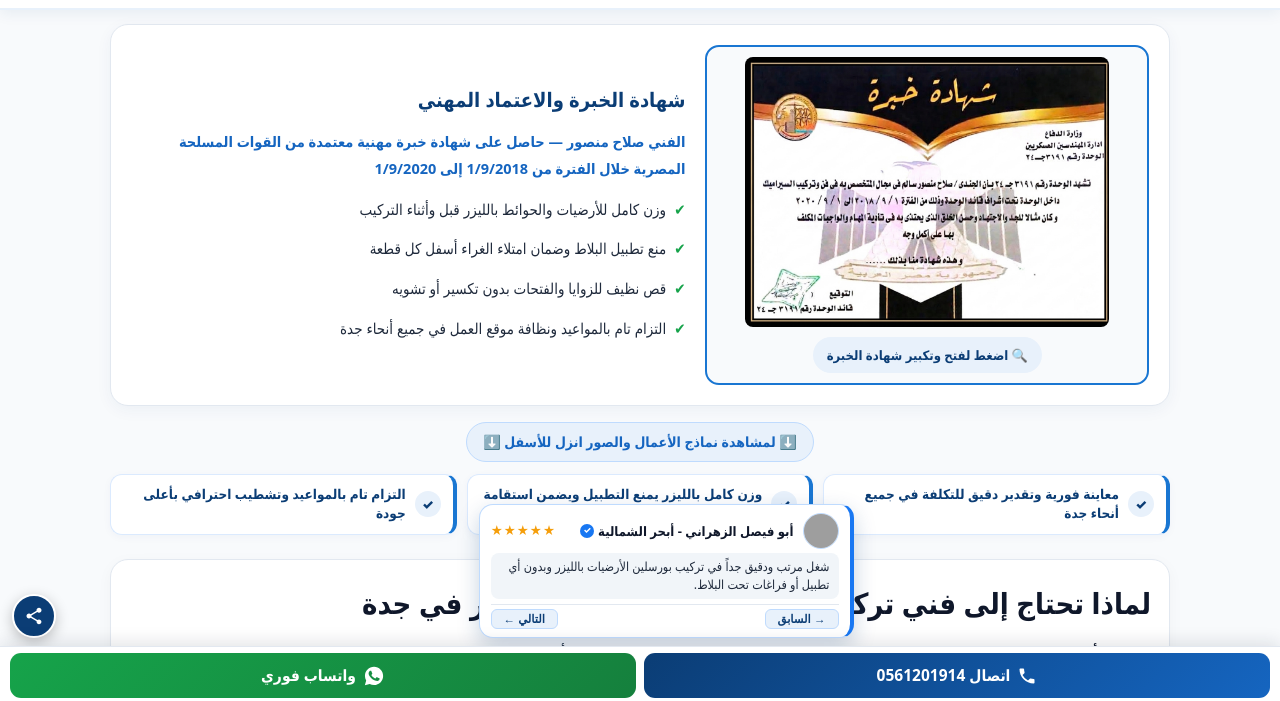
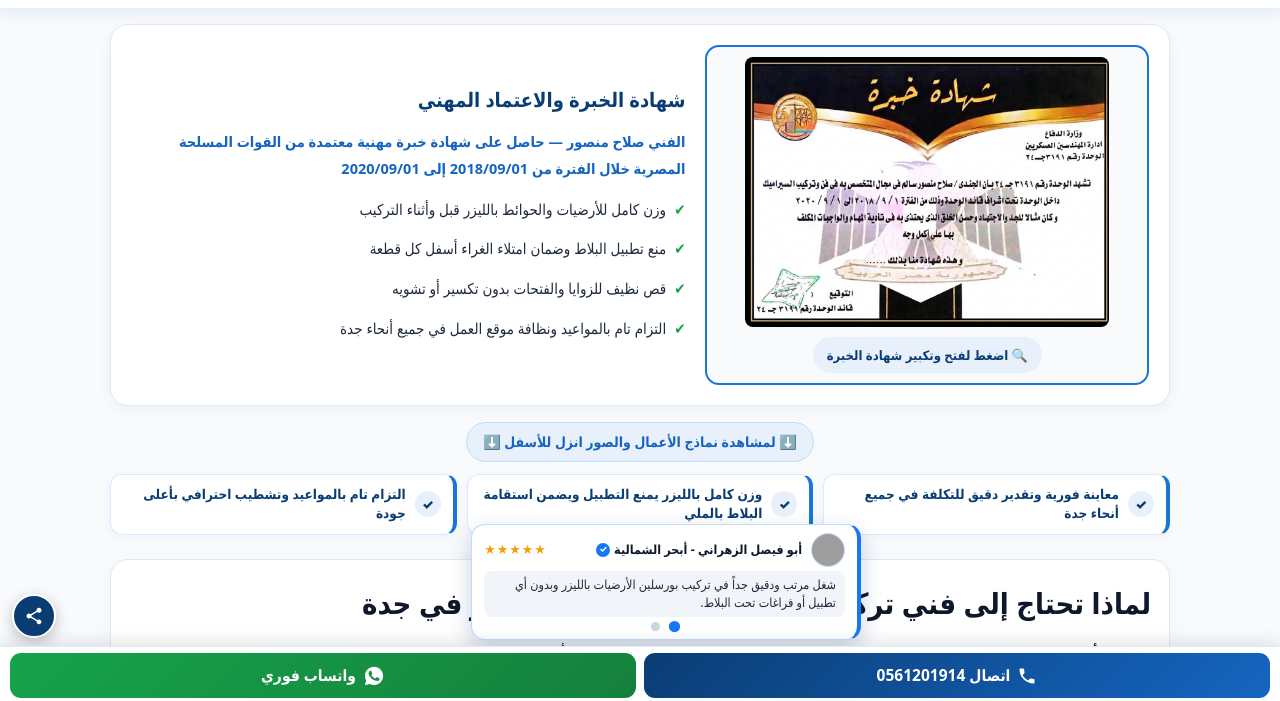
Before and after one commit to jawhara-kitchen-jeddah/jawhara-ceramic-jeddah, a plain HTML site: page index.html in a window 1280 px wide. Shown: the part 96-797 px from the top of the page. Drawn offline with Linux system fonts and the light colour scheme; no server answers; grey boxes are pictures that could not be loaded.

Commit message:
Update index.html

```diff
--- a/index.html
+++ b/index.html
@@ -41,7 +41,7 @@
       color: var(--text);
       line-height: 1.85;
       overflow-x: hidden;
-      padding-bottom: 66px;
+      padding-bottom: 135px;
     }
     a { text-decoration: none; color: inherit; }
     img { max-width: 100%; display: block; }
@@ -163,6 +163,7 @@
       font-weight: 800;
     }
     .cert-info h1, .cert-info h2 { font-size: 20px; color: var(--blue-dark); margin-bottom: 10px; font-weight: 900; }
+    .date-ltr { direction: ltr; unicode-bidi: embed; display: inline-block; font-weight: 900; }
     .check-list { list-style: none; }
     .check-list li { padding: 6px 0; font-size: 15px; display: flex; align-items: flex-start; gap: 8px; }
     .check-icon { color: var(--green); font-weight: 900; }
@@ -491,30 +492,30 @@
       direction: ltr;
       letter-spacing: 0.5px;
     }
+    /* صندوق التعليقات الثابت أسفل الشاشة بحركة دائرية مستمرة ونقطتين للتنقل */
     .fb-review-toast {
       position: fixed;
-      bottom: 66px;
+      bottom: 64px;
       right: 12px;
       left: 64px;
-      max-width: 375px;
+      max-width: 390px;
       margin: 0 auto;
       background: #ffffff;
       border-radius: 14px;
-      padding: 8px 11px;
+      padding: 8px 12px;
       box-shadow: 0 8px 22px rgba(11, 61, 117, 0.22);
       border: 1px solid #bfdbfe;
       border-right: 4px solid var(--fb-blue);
       z-index: 1050;
-      opacity: 0;
-      pointer-events: none;
-      transform: translateY(14px);
-      transition: opacity 0.35s ease, transform 0.35s ease;
+      opacity: 1;
+      pointer-events: auto;
+      touch-action: pan-y;
+      user-select: none;
     }
-    .fb-review-toast.show { opacity: 1; transform: translateY(0); pointer-events: auto; }
     .fb-review-top { display: flex; align-items: center; gap: 9px; margin-bottom: 4px; }
     .fb-avatar {
-      width: 36px;
-      height: 36px;
+      width: 34px;
+      height: 34px;
       border-radius: 50%;
       overflow: hidden;
       background: #e2e8f0;
@@ -526,7 +527,7 @@
     }
     .fb-avatar img { width: 100%; height: 100%; object-fit: cover; display: block; }
     .fb-user-line { flex: 1; display: flex; align-items: center; justify-content: space-between; gap: 6px; overflow: hidden; }
-    .fb-user-name { font-size: 13px; font-weight: 800; color: #0f172a; display: inline-flex; align-items: center; gap: 4px; white-space: nowrap; }
+    .fb-user-name { font-size: 12.5px; font-weight: 800; color: #0f172a; display: inline-flex; align-items: center; gap: 4px; white-space: nowrap; }
     .fb-verified {
       background: var(--fb-blue);
       color: var(--white);
@@ -538,20 +539,37 @@
       align-items: center;
       justify-content: center;
     }
-    .fb-stars { color: #f59e0b; font-size: 12px; letter-spacing: 0.5px; flex-shrink: 0; }
-    .fb-comment-body { background: #f1f5f9; border-radius: 8px; padding: 5px 9px; font-size: 12.5px; color: #1e293b; line-height: 1.45; }
-    .fb-toast-controls { display: flex; justify-content: space-between; align-items: center; margin-top: 5px; padding-top: 4px; border-top: 1px solid #e2e8f0; }
-    .fb-arrow-btn {
-      background: var(--blue-light);
-      color: var(--blue-dark);
-      border: 1px solid #bfdbfe;
-      border-radius: 6px;
-      padding: 2px 12px;
-      font-size: 11.5px;
-      font-weight: 800;
+    .fb-stars { color: #f59e0b; font-size: 11.5px; letter-spacing: 0.5px; flex-shrink: 0; }
+    .fb-comment-body {
+      background: #f1f5f9;
+      border-radius: 8px;
+      padding: 5px 9px;
+      font-size: 12.5px;
+      color: #1e293b;
+      line-height: 1.45;
+      transition: opacity 0.2s ease;
+    }
+    .fb-toast-dots {
+      display: flex;
+      justify-content: center;
+      align-items: center;
+      gap: 10px;
+      margin-top: 5px;
+    }
+    .fb-dot-btn {
+      width: 9px;
+      height: 9px;
+      border-radius: 50%;
+      border: none;
+      background: #cbd5e1;
       cursor: pointer;
+      padding: 0;
+      transition: transform 0.2s ease, background 0.2s ease;
     }
-    .fb-arrow-btn:hover { background: var(--blue-card); color: #fff; }
+    .fb-dot-btn.active {
+      background: var(--fb-blue);
+      transform: scale(1.25);
+    }
     .sticky-bottom-bar {
       position: fixed;
       bottom: 0;
@@ -712,7 +730,7 @@
           </div>
           <div class="cert-info">
             <h1>شهادة الخبرة والاعتماد المهني</h1>
-            <p style="font-size:14.5px;color:var(--blue-mid);font-weight:800;margin-bottom:8px;">الفني صلاح منصور — حاصل على شهادة خبرة مهنية معتمدة من القوات المسلحة المصرية خلال الفترة من 1/9/2018 إلى 1/9/2020</p>
+            <p style="font-size:14.5px;color:var(--blue-mid);font-weight:800;margin-bottom:8px;">الفني صلاح منصور — حاصل على شهادة خبرة مهنية معتمدة من القوات المسلحة المصرية خلال الفترة من <span class="date-ltr">2018/09/01</span> إلى <span class="date-ltr">2020/09/01</span></p>
             <ul class="check-list">
               <li><span class="check-icon">✔</span> وزن كامل للأرضيات والحوائط بالليزر قبل وأثناء التركيب</li>
               <li><span class="check-icon">✔</span> منع تطبيل البلاط وضمان امتلاء الغراء أسفل كل قطعة</li>
@@ -983,22 +1001,22 @@
     </div>
   </footer>
 
-  <!-- صندوق التعليقات العائم بدون عداد وبدون تواريخ وبـ 200 تعليق متنوع -->
+  <!-- صندوق التعليقات الثابت أسفل الشاشةبحركة دائرية مستمرة ونقطتين للتمرير يمين ويسار وبدون ذكر العدد -->
   <div class="fb-review-toast" id="fbReviewToast" aria-live="polite">
     <div class="fb-review-top">
       <div class="fb-avatar" id="fbReviewAvatar"></div>
       <div class="fb-user-line">
         <div class="fb-user-name">
-          <span id="fbReviewName">Mohammed Al-Harbi</span>
+          <span id="fbReviewName">أبو فيصل الزهراني</span>
           <span class="fb-verified">✓</span>
         </div>
         <span class="fb-stars" id="fbReviewStars">★★★★★</span>
       </div>
     </div>
     <div class="fb-comment-body" id="fbReviewText"></div>
-    <div class="fb-toast-controls">
-      <button type="button" class="fb-arrow-btn" onclick="prevToastReview()">&#8594; السابق</button>
-      <button type="button" class="fb-arrow-btn" onclick="nextToastReview()">التالي &#8592;</button>
+    <div class="fb-toast-dots">
+      <button type="button" class="fb-dot-btn active" id="fbDotRight" onclick="prevToastReview()" aria-label="السابق"></button>
+      <button type="button" class="fb-dot-btn" id="fbDotLeft" onclick="nextToastReview()" aria-label="التالي"></button>
     </div>
   </div>
 
@@ -1047,7 +1065,6 @@
       "https://randomuser.me/api/portraits/men/14.jpg"
     ];
 
-    /* توليد 200 تعليق متنوع (ثلثها بأحياء جدة والباقي عام لجميع تخصصات البورسلين والسيراميك والرخام) */
     var REVIEW_NAMES = [
       "أبو فيصل الزهراني", "Tariq Al-Ghamdi", "خالد الحربي", "Mohammed Al-Otaibi", "سعيد الشهري",
       "Faisal Bin Mahfouz", "عبدالرحمن المالكي", "Omar Al-Sulaimani", "ماجد القحطاني", "Yasser Al-Harthi",
@@ -1078,7 +1095,7 @@
       "البلاط ثابت كأنه صبة واحدة ولا يوجد أي صوت تطبيل نهائياً مع استخدام المشط ذو الحدين والهزاز.",
       "من أفضل الفنيين في جدة لتركيب البورسلين والرخام بالليزر، دقة وأمانة ونظافة في موقع العمل."
     ];
-    var STAR_PATTERNS = ["★★★★★", "★★★★☆", "★★★★★", "★★★½☆", "", "★★★★★", "★★★☆☆", "★★★★☆", "★★★★★", ""];
+    var STAR_PATTERNS = ["★★★★★", "★★★★☆", "★★★★★", "★★★½☆", "★★★★★", "★★★★★", "★★★☆☆", "★★★★☆", "★★★★★", "★★★★☆"];
 
     var REALISTIC_REVIEWS = [];
     for (var rIdx = 0; rIdx < 200; rIdx++) {
@@ -1093,7 +1110,6 @@
       });
     }
 
-    /* قسم الفيديوهات: اتركه فارغاً ليظهر مكانه شهادة الخبرة، وعندما تضيف فيديوهات تظهر تلقائياً */
     var SITE_VIDEOS = [];
 
     var DEFAULT_CONFIG = {
@@ -1171,22 +1187,31 @@
       });
     })();
 
-    /* صندوق التعليقات العائم بدون عداد وبدون تواريخ */
+    /* شريط التعليقات الثابت بحركة دائرية متواصلة ونقطتين للتنقل والسحب باللمس */
     var toastIndex = 0;
     var toastTimer = null;
     function renderToastReview(idx) {
-      var toast = document.getElementById("fbReviewToast");
       var avatarEl = document.getElementById("fbReviewAvatar");
       var nameEl = document.getElementById("fbReviewName");
       var starsEl = document.getElementById("fbReviewStars");
       var textEl = document.getElementById("fbReviewText");
-      if (!toast || !REALISTIC_REVIEWS || REALISTIC_REVIEWS.length === 0) return;
+      var dotR = document.getElementById("fbDotRight");
+      var dotL = document.getElementById("fbDotLeft");
+      if (!REALISTIC_REVIEWS || REALISTIC_REVIEWS.length === 0) return;
       var item = REALISTIC_REVIEWS[idx];
       avatarEl.innerHTML = '<img src="' + item.photo + '" alt="' + item.name + '">';
       nameEl.textContent = item.name;
       starsEl.textContent = item.stars;
       textEl.textContent = item.text;
-      toast.classList.add("show");
+      if (dotR && dotL) {
+        if (idx % 2 === 0) {
+          dotR.classList.add("active");
+          dotL.classList.remove("active");
+        } else {
+          dotL.classList.add("active");
+          dotR.classList.remove("active");
+        }
+      }
     }
     function nextToastReview() {
       toastIndex = (toastIndex + 1) % REALISTIC_REVIEWS.length;
@@ -1203,13 +1228,26 @@
       toastTimer = setInterval(function() {
         toastIndex = (toastIndex + 1) % REALISTIC_REVIEWS.length;
         renderToastReview(toastIndex);
-      }, 10000);
+      }, 6500);
     }
     (function initFacebookReviewsLoop() {
-      setTimeout(function() {
       renderToastReview(0);
       resetToastInterval();
-      }, 1200);
+      var toastBox = document.getElementById("fbReviewToast");
+      var startX = 0;
+      if (toastBox) {
+        toastBox.addEventListener("touchstart", function(e) {
+          startX = e.touches[0].clientX;
+        }, { passive: true });
+        toastBox.addEventListener("touchend", function(e) {
+          var endX = e.changedTouches[0].clientX;
+          if (startX - endX > 30) {
+            nextToastReview();
+          } else if (endX - startX > 30) {
+            prevToastReview();
+          }
+        }, { passive: true });
+      }
     })();
 
     function scrollGallery(offset) {
@@ -1217,7 +1255,6 @@
       if (track) track.scrollBy({ left: offset, behavior: "smooth" });
     }
 
-    /* قسم الفيديوهات: يعرض شهادة الخبرة في حال عدم وجود فيديوهات، ويعرض الفيديوهات عند إضافتها */
     (function initLazyVideos() {
       var vGrid = document.getElementById("homeVideosGrid");
       var titleEl = document.getElementById("videosSectionTitle");
@@ -1227,7 +1264,7 @@
         vGrid.className = "";
         vGrid.innerHTML = '<div class="video-cert-placeholder" onclick="openLightbox(\'1.png\')">' +
           '<img src="1.png" alt="شهادة الخبرة المهنية من القوات المسلحة المصرية - صلاح منصور">' +
-          '<p>شهادة خبرة مهنية معتمدة من القوات المسلحة المصرية (من 1/9/2018 إلى 1/9/2020) — اضغط للتكبير</p>' +
+          '<p>شهادة خبرة مهنية معتمدة من القوات المسلحة المصرية (<span class="date-ltr">2018/09/01</span> إلى <span class="date-ltr">2020/09/01</span>) — اضغط للتكبير</p>' +
         '</div>';
         return;
       }
@@ -1247,10 +1284,40 @@
       cardEl.innerHTML = '<iframe width="100%" height="100%" src="https://www.youtube.com/embed/' + videoId + '?autoplay=1" frameborder="0" allow="accelerometer; autoplay; clipboard-write; encrypted-media; gyroscope; picture-in-picture" allowfullscreen></iframe>';
     }
 
-    /* السحب التلقائي لجميع المقالات والصور من مستودع جيت هاب */
+    /* السحب التلقائي لجميع المقالات من articles.json ومستودع جيت هاب معاً */
     (async function syncAutoArticlesAndGallery() {
       var allSliderImages = [];
       var articlesHtml = "";
+      var addedUrls = {};
+
+      /* 1. الجلب الفوري من ملف articles.json */
+      try {
+        var jsonRes = await fetch("articles.json?v=" + Date.now());
+        if (jsonRes.ok) {
+          var jsonArticles = await jsonRes.json();
+          if (Array.isArray(jsonArticles)) {
+            jsonArticles.forEach(function(art) {
+              if (art.url && !addedUrls[art.url]) {
+                addedUrls[art.url] = true;
+                var imgSrc = art.image || "١٠.jpg";
+                articlesHtml += '<div class="s-card">' +
+                  '<img class="s-card-cover" src="' + imgSrc + '" alt="' + art.title + '" loading="lazy">' +
+                  '<div class="s-card-body">' +
+                    '<div>' +
+                      '<div class="article-stars-badge"><span class="article-stars-icons">★★★★★</span></div>' +
+                      '<h3>' + art.title + '</h3>' +
+                      '<p>' + (art.desc || "") + '</p>' +
+                    '</div>' +
+                    '<a href="' + art.url + '" class="s-card-link">قراءة التفاصيل ومشاهدة الصور &rsaquo;</a>' +
+                  '</div>' +
+                '</div>';
+              }
+            });
+          }
+        }
+      } catch (errJson) {}
+
+      /* 2. الفحص التلقائي لملفات المستودع والصور */
       try {
         var res = await fetch("https://api.github.com/repos/jawhara-kitchen-jeddah/jawhara-ceramic-jeddah/contents/");
         var files = await res.json();
@@ -1282,6 +1349,8 @@
                 }
               }
             }
+            if (!addedUrls[file.name]) {
+              addedUrls[file.name] = true;
               var pEl = doc.querySelector("p");
               var excerpt = pEl ? pEl.innerText.slice(0, 120) + "..." : "";
               articlesHtml += '<div class="s-card">' +
@@ -1295,6 +1364,7 @@
                   '<a href="' + file.name + '" class="s-card-link">قراءة التفاصيل ومشاهدة الصور &rsaquo;</a>' +
                 '</div>' +
               '</div>';
+            }
           }
         }
       } catch (e) {}
```
Lines whose indentation alone changed are shown as unchanged.
